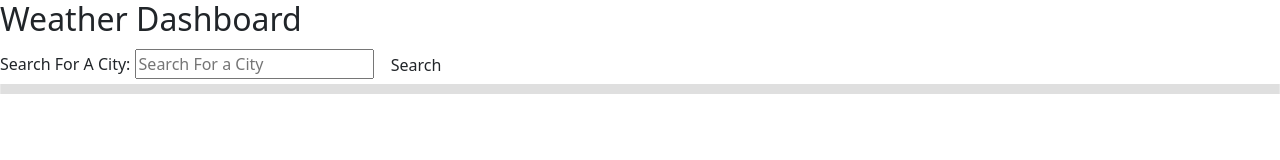
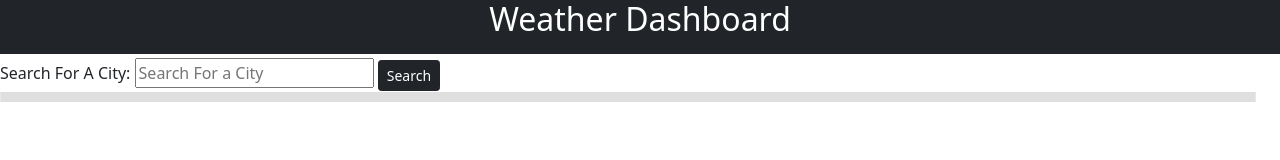
Before and after one commit to mberti13/weather-dashboard, a plain HTML site: page index.html in a window 1280 px wide. Drawn offline with nearby package versions, Linux system fonts and the light colour scheme.

Commit message:
styled header and search form

```diff
--- a/assets/js/script.js
+++ b/assets/js/script.js
@@ -78,5 +78,5 @@ showHistory = function () {
   }
   showHistory();
 
-//
+//mock call
 // getCityInfo("london");
--- a/index.html
+++ b/index.html
@@ -9,14 +9,18 @@
     <title>Weather Dashboard</title>
 </head>
 <body class="">
-    <header id="header">
+    <div class="row">
+    <header id="header" class="d-flex justify-content-center w-100 bg-dark text-white mb-1 pb-2 align-items-center">
         <h2>Weather Dashboard</h2>
     </header>
+</div>
+<div class="row mb-0">
     <form id="search-form">
         <label for="city">Search For A City:</label>
-        <input type="text" placeholder="Search For a City" city="city" id="city">
-        <button type="submit" class="btn">Search</button>
+        <input type="text" placeholder="Search For a City" city="city" id="city" class="mb-1">
+        <button type="submit" class="btn btn-dark btn-sm">Search</button>
     </form>
+    <div class="row">
     <div id="search-history">
 
     </div>
```
